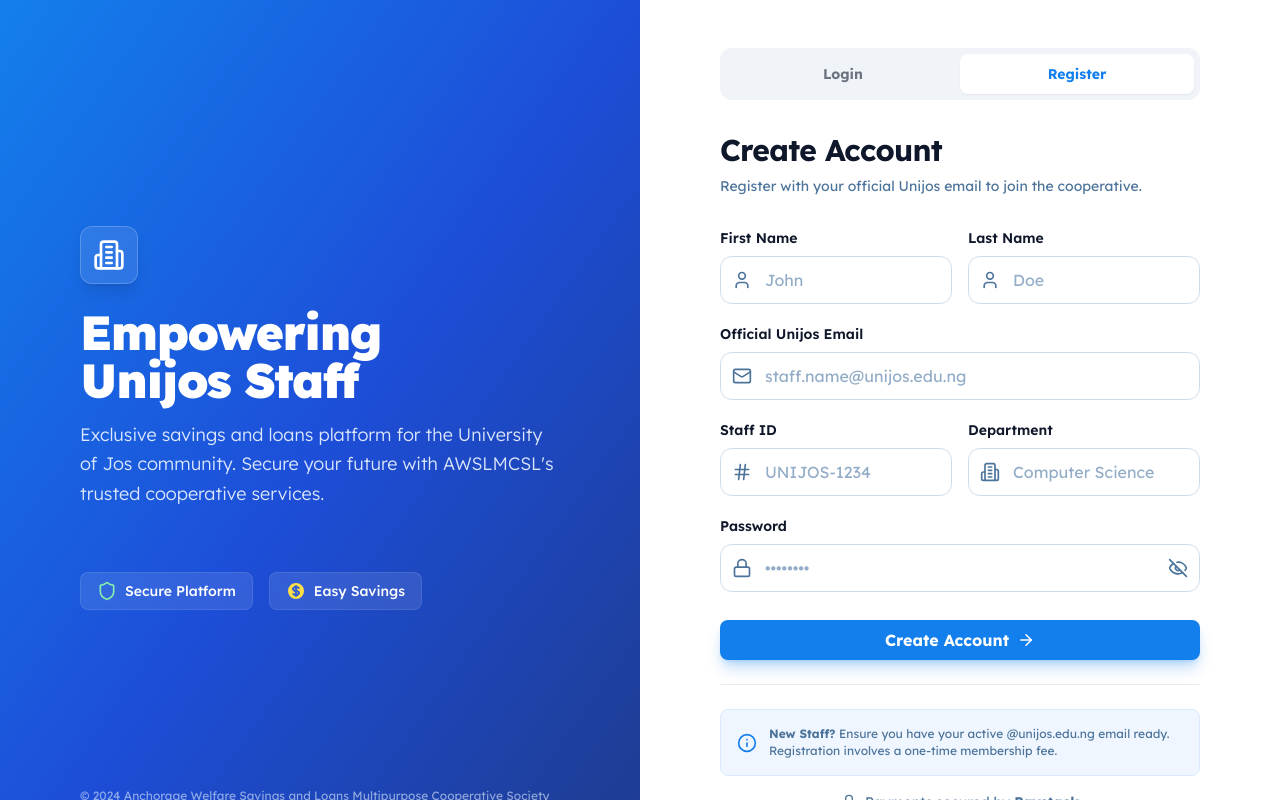
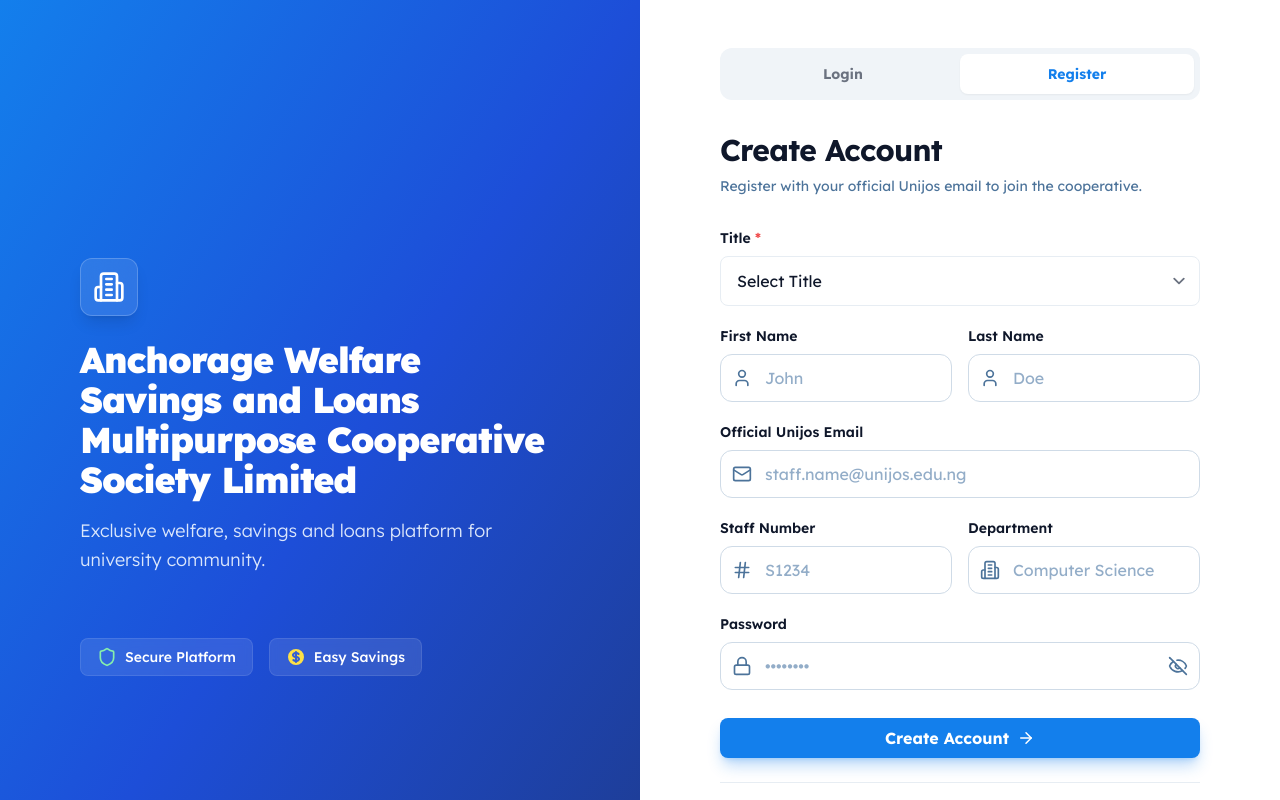
Before and after one commit to KusuConsult-NG/Corporative-App, a React (Vite) app: page /auth in a window 1280 px wide. Both pictures are taken after a click on the button "Register". Shown: the top 800 px of the page. Built offline with nearby package versions, Linux system fonts and the light colour scheme; no server answers.

Commit message:
Update authentication logic and auth page

```diff
--- a/src/pages/auth/AuthPage.jsx
+++ b/src/pages/auth/AuthPage.jsx
@@ -20,6 +20,7 @@
 
     // Registration form state
     const [registerData, setRegisterData] = useState({
+        title: '',
         firstName: '',
         lastName: '',
         email: '',
@@ -84,6 +85,14 @@
             return
         }
 
+        // Validate Staff Number format (S followed by 4 digits)
+        const staffNumberPattern = /^S\d{4}$/
+        if (!staffNumberPattern.test(registerData.staffId)) {
+            setErrors({ staffId: 'Staff Number must be in format S1234 (S followed by 4 digits)' })
+            setLoading(false)
+            return
+        }
+
         // Call real register function from auth store with trimmed email
         const { register } = useAuthStore.getState()
         const result = await register({
@@ -115,12 +124,11 @@
                         <div className="inline-flex items-center justify-center p-3 bg-white/10 backdrop-blur-md rounded-xl mb-6 border border-white/20 shadow-lg">
                             <Building2 className="text-white" size={32} />
                         </div>
-                        <h1 className="text-4xl xl:text-5xl font-black leading-tight tracking-[-0.033em] mb-4">
-                            Empowering <br />
-                            Unijos Staff
+                        <h1 className="text-3xl xl:text-4xl font-black leading-tight tracking-[-0.033em] mb-4">
+                            Anchorage Welfare Savings and Loans Multipurpose Cooperative Society Limited
                         </h1>
                         <p className="text-lg text-blue-50/90 font-light leading-relaxed max-w-lg">
-                            Exclusive savings and loans platform for the University of Jos community. Secure your future with AWSLMCSL's trusted cooperative services.
+                            Exclusive welfare, savings and loans platform for university community.
                         </p>
                     </div>
 
@@ -140,7 +148,7 @@
                 </div>
 
                 <div className="relative z-10 text-xs text-blue-100/60 mt-auto pt-8">
-                    © 2024 Anchorage Welfare Savings and Loans Multipurpose Cooperative Society Limited.
+                    © 2025 Anchorage Welfare Savings and Loans Multipurpose Cooperative Society Limited.
                 </div>
             </div>
 
@@ -237,6 +245,25 @@
                     {/* Registration Form */}
                     {mode === 'register' && (
                         <form onSubmit={handleRegister} className="flex flex-col gap-5 mt-2">
+                            <div className="flex flex-col gap-2">
+                                <label className="text-slate-900 dark:text-gray-200 text-sm font-semibold">
+                                    Title <span className="text-red-500">*</span>
+                                </label>
+                                <select
+                                    value={registerData.title}
+                                    onChange={(e) => setRegisterData({ ...registerData, title: e.target.value })}
+                                    className="w-full px-4 py-3 rounded-lg border border-[#e7edf3] dark:border-gray-700 bg-white dark:bg-gray-800 text-slate-900 dark:text-white focus:outline-none focus:ring-2 focus:ring-primary/20 focus:border-primary transition-all"
+                                    required
+                                >
+                                    <option value="">Select Title</option>
+                                    <option value="Prof">Prof</option>
+                                    <option value="Dr">Dr</option>
+                                    <option value="Mr">Mr</option>
+                                    <option value="Mrs">Mrs</option>
+                                    <option value="Miss">Miss</option>
+                                </select>
+                            </div>
+
                             <div className="grid grid-cols-1 sm:grid-cols-2 gap-4">
                                 <Input
                                     label="First Name"
@@ -271,12 +298,13 @@
 
                             <div className="grid grid-cols-1 sm:grid-cols-2 gap-4">
                                 <Input
-                                    label="Staff ID"
+                                    label="Staff Number"
                                     type="text"
                                     icon={Hash}
-                                    placeholder="UNIJOS-1234"
+                                    placeholder="S1234"
                                     value={registerData.staffId}
                                     onChange={(e) => setRegisterData({ ...registerData, staffId: e.target.value })}
+                                    error={errors.staffId}
                                     required
                                 />
                                 <Input
--- a/src/store/authStore.js
+++ b/src/store/authStore.js
@@ -78,8 +78,10 @@
                     await addDoc(collection(db, 'users'), {
                         userId: firebaseUser.uid,
                         memberId: memberId,
+                        title: userData.title,
                         firstName: userData.firstName,
                         lastName: userData.lastName,
+                        name: `${userData.title} ${userData.firstName} ${userData.lastName}`,
                         email: userData.email,
                         staffId: userData.staffId,
                         department: userData.department,
```
